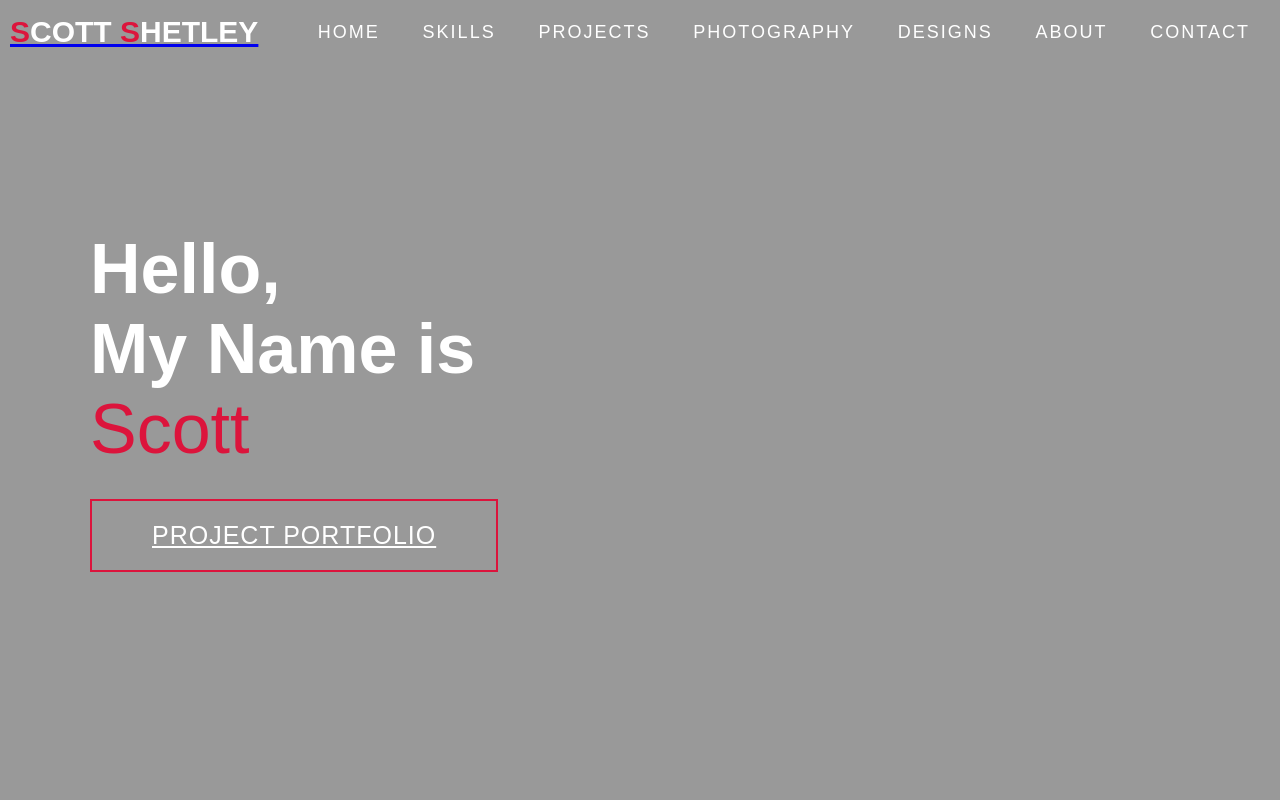
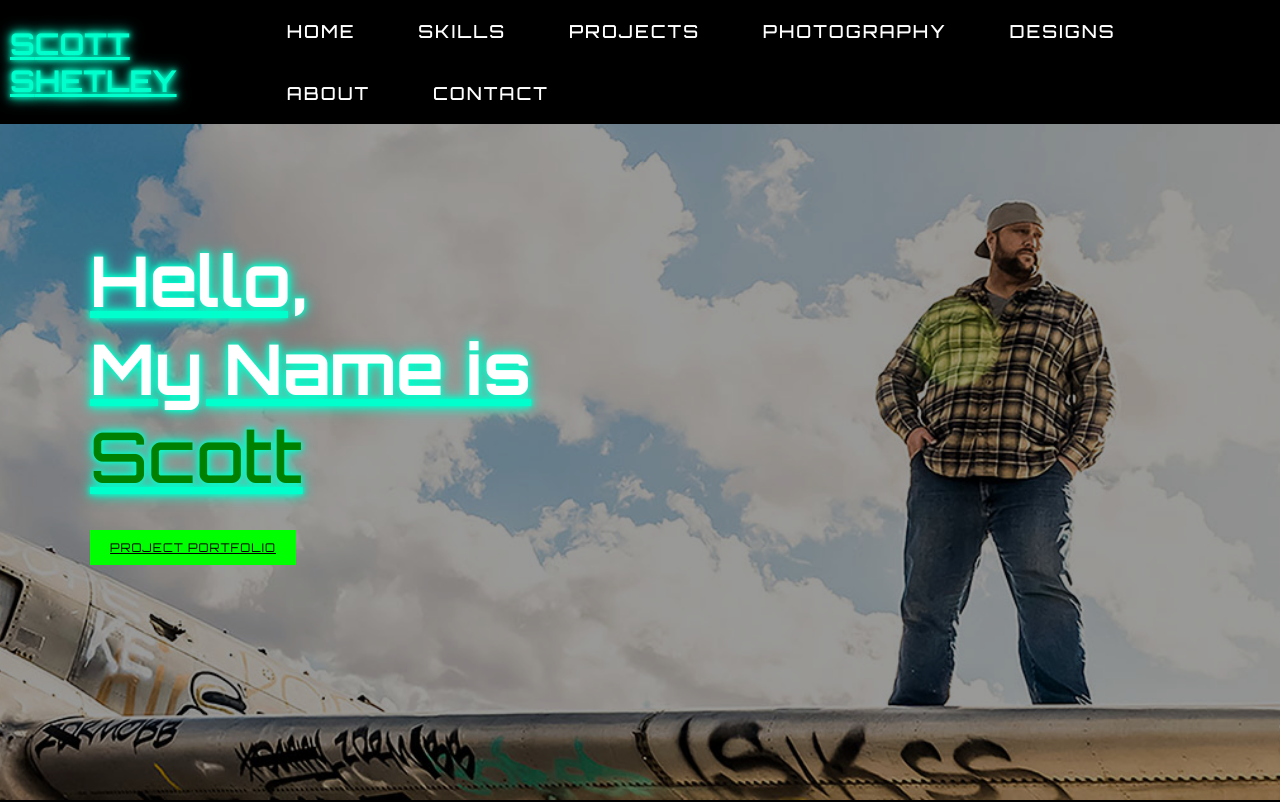
Before and after one commit to ScottShetley/New-creative-DSS-website-2025, a plain HTML site: page index.html in a window 1280 px wide. Shown: the top 802 px of the page. Drawn offline with Linux system fonts and the light colour scheme.

Commit message:
Changed look, fonts, colors to a retro futurism

```diff
--- a/index.html
+++ b/index.html
@@ -5,12 +5,13 @@
     <meta name="viewport" content="width=device-width, initial-scale=1.0" />
     <link rel="shortcut icon" type="image/x-icon" href="img/Updated Favicon.svg" />
     <link rel="stylesheet" href="style.css" />
+    <link href="https://fonts.googleapis.com/css2?family=Orbitron:wght@400;500;700&display=swap" rel="stylesheet" />
     <title>David Scott Shetley</title>
   </head>
 
   <body>
     <!-- Header -->
-    <section id="header">
+    <section id="header" class="retro-futurism">
       <div class="header container">
         <div class="nav-bar">
           <div class="brand">
@@ -40,7 +41,7 @@
     <!-- End Header -->
 
     <!-- Hero Section  -->
-    <section id="hero">
+    <section id="hero" class="retro-futurism">
       <div class="hero container">
         <div>
           <h1>Hello, <span></span></h1>
@@ -53,7 +54,7 @@
     <!-- End Hero Section  -->
 
     <!-- Service Section -->
-    <section id="services">
+    <section id="services" class="retro-futurism">
       <div class="services container">
         <div class="service-top">
           <h1 class="section-title">Sk<span>il</span>ls</h1>
@@ -110,7 +111,7 @@
     <!-- End Service Section -->
 
     <!-- Projects Section -->
-    <section id="projects">
+    <section id="projects" class="retro-futurism">
       <div class="projects container">
         <div class="projects-header">
           <h1 class="section-title">Recent <span>Projects</span></h1>
@@ -427,7 +428,7 @@
 
     <!-- Footer -->
     <!-- Footer -->
-    <section id="footer">
+    <section id="footer" class="retro-futurism">
       <div class="footer container">
         <div class="brand">
           <h1><span>S</span>cott <span>S</span>hetley</h1>
--- a/style.css
+++ b/style.css
@@ -55,7 +55,7 @@ p {
 	text-align: center;
 }
 .section-title span {
-	color: crimson;
+	color: #008000; /* Darker green */
 }
 
 .cta {
@@ -63,7 +63,7 @@ p {
 	padding: 10px 30px;
 	color: white;
 	background-color: transparent;
-	border: 2px solid crimson;
+	border: 2px solid #008000; /* Darker green */
 	font-size: 2rem;
 	text-transform: uppercase;
 	letter-spacing: .1rem;
@@ -73,7 +73,7 @@ p {
 }
 .cta:hover {
 	color: white;
-	background-color: crimson;
+	background-color: #006400; /* Even darker green */
 }
 .brand h1 {
 	font-size: 3rem;
@@ -81,7 +81,24 @@ p {
 	color: white;
 }
 .brand h1 span {
-	color: crimson;
+	color: #008000; /* Darker green */
+}
+
+/* Brand Name Styles */
+.brand a {
+  text-decoration: underline; /* Ensure underline is applied */
+  text-decoration-color: #00ffcc; /* Greenish white underline */
+}
+
+.brand h1 {
+  font-size: 3rem;
+  text-transform: uppercase;
+  color: #00ffcc; /* Greenish white */
+  text-shadow: 0 0 5px #00ffcc, 0 0 10px #00ffcc, 0 0 15px #00ffcc; /* Subtle glow effect */
+}
+
+.brand h1 span {
+  color: #00ffcc; /* Greenish white */
 }
 
 /* Header section */
@@ -213,12 +230,14 @@ p {
 
 /* Hero Section */
 #hero {
-	background-image: url(./img/Hero\ me-2.webp);
+  background-image: url('./img/Hero me-2.jpg');
   background-size: cover;
   background-position: center;
   position: relative;
   z-index: 1;
+  height: 100vh; /* Ensure the hero section takes up the full viewport height */
 }
+
 #hero::after {
   content: '';
   position: absolute;
@@ -227,50 +246,65 @@ p {
   height: 100%;
   width: 100%;
   background-color: black;
-	opacity: .4;
+  opacity: 0.4;
   z-index: -1;
 }
+
 #hero .hero {
   max-width: 1200px;
   margin: 0 auto;
   padding: 0 50px;
+  display: flex;
+  align-items: center;
   justify-content: flex-start;
+  height: 100%; /* Ensure the content is vertically centered */
 }
+
 #hero h1 {
   display: block;
   width: fit-content;
   font-size: 4rem;
   position: relative;
   color: transparent;
-	animation: text_reveal .5s ease forwards;
+  animation: text_reveal 0.5s ease forwards;
   animation-delay: 1s;
+  text-decoration: underline; /* Ensure underline is applied */
+  text-decoration-color: #00ffcc; /* Greenish white underline */
+  text-shadow: 0 0 5px #00ffcc, 0 0 10px #00ffcc, 0 0 15px #00ffcc; /* Subtle glow effect */
 }
+
 #hero h1:nth-child(1) {
   animation-delay: 1s;
 }
+
 #hero h1:nth-child(2) {
   animation-delay: 2s;
 }
+
 #hero h1:nth-child(3) {
-	animation: text_reveal_name .5s ease forwards;
+  animation: text_reveal_name 0.5s ease forwards;
   animation-delay: 3s;
 }
+
 #hero h1 span {
   position: absolute;
   top: 0;
   left: 0;
   height: 100%;
   width: 0;
-	background-color: crimson;
+  background-color: #00ffcc; /* Greenish white */
   animation: text_reveal_box 1s ease;
-	animation-delay: .5s;
+  animation-delay: 0.5s;
 }
+
 #hero h1:nth-child(1) span {
-	animation-delay: .5s;
+  animation-delay: 0.5s;
 }
+
 #hero h1:nth-child(2) span {
   animation-delay: 1.5s;
 }
+
 #hero h1:nth-child(3) span {
   animation-delay: 2.5s;
 }
@@ -557,8 +591,7 @@ p {
 	top: 19px;
 	height: 98%;
 	width: 98%;
-	border: 7px solid crimson;
-	z-index: -1;
+	border: 7px solid #008000; /* Darker green */
 }
 /* End About Section */
 
@@ -674,7 +707,7 @@ p {
 }
 @keyframes text_reveal_name {
 	100% {
-		color: crimson;
+		color: #008000; /* Darker green */
 		font-weight: 500;
 	}
 }
@@ -747,7 +780,7 @@ p {
 		top: 34px;
 		height: 98%;
 		width: 98%;
-		border: 10px solid crimson;
+		border: 10px solid #008000; /* Darker green */
 	}
 	#about .col-right {
 		text-align: left;
@@ -822,3 +855,73 @@ p {
 	}
 }
 /* End  Media Query For Desktop */
+
+/* Retro Futurism Styles */
+.retro-futurism {
+  background: #000000; /* Black background */
+  color: #00ff00; /* Bright green text */
+  font-family: 'Orbitron', sans-serif;
+}
+
+.retro-futurism .section-title {
+  font-size: 3rem;
+  text-transform: uppercase;
+  letter-spacing: 0.1em;
+  color: #00ff00; /* Bright green */
+}
+
+.retro-futurism .cta {
+  background-color: #00ff00; /* Bright green */
+  color: #000000; /* Black text */
+  border: none;
+  padding: 1rem 2rem;
+  font-size: 1.2rem;
+  cursor: pointer;
+  transition: background-color 0.3s ease;
+}
+
+.retro-futurism .cta:hover {
+  background-color: #00cc00; /* Darker green */
+}
+
+.retro-futurism .nav-bar {
+  display: flex;
+  justify-content: space-between;
+  align-items: center;
+  padding: 1rem 2rem;
+  background-color: rgba(0, 0, 0, 0.8);
+}
+
+.retro-futurism .nav-list ul {
+  display: flex;
+  list-style: none;
+}
+
+.retro-futurism .nav-list ul li {
+  margin: 0 1rem;
+}
+
+.retro-futurism .nav-list ul li a {
+  color: #00ff00; /* Bright green */
+  text-decoration: none;
+  font-size: 1.2rem;
+  transition: color 0.3s ease;
+}
+
+.retro-futurism .nav-list ul li a:hover {
+  color: #00cc00; /* Darker green */
+}
+
+/* Underline color change */
+.retro-futurism .nav-list ul li a::after {
+  content: '';
+  display: block;
+  width: 100%;
+  height: 2px;
+  background-color: #00ff00; /* Bright green */
+  transition: background-color 0.3s ease;
+}
+
+.retro-futurism .nav-list ul li a:hover::after {
+  background-color: #00cc00; /* Darker green */
+}
```
Lines whose indentation alone changed are shown as unchanged.
